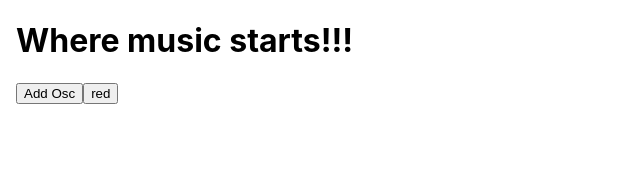
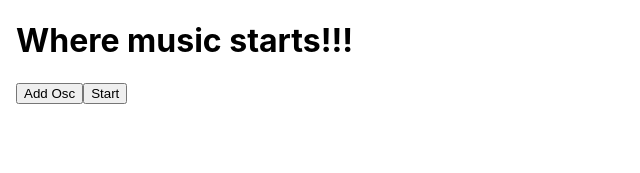
Before and after one commit to jacob-oreilly/softsono, a React (Vite) app: page / in a window 1280 px wide. Shown: the top 173 px of the page, without its empty margins (0-640 px from the left). Built offline with nearby package versions, Linux system fonts and the light colour scheme.

Commit message:
changing the overall start stop button to conditionally change when clicked.

```diff
--- a/src/App.tsx
+++ b/src/App.tsx
@@ -13,6 +13,7 @@ type Oscillator = {
 
 function App() {
   const [oscList, setOscList] = useState<Oscillator[]>([]);
+  const [startOscBtnValue, setStartOscBtnValue] = useState("Start");
   // const [mute, setMute] = useState(false);
 
   function createOsc() {
@@ -49,9 +50,11 @@ function App() {
     oscList.forEach(oscillator => {
       if (oscillator.audioCtx.state === "suspended") {
         oscillator.audioCtx.resume();
+        setStartOscBtnValue("Stop");
       }
       else {
         oscillator.audioCtx.suspend();
+        setStartOscBtnValue("Start");
       }
     });
 }
@@ -62,7 +65,7 @@ function App() {
         <h1>Where music starts!!!</h1>
         <div>
           <button onClick={createOsc}>Add Osc</button>
-          <button className="start-all" id="startAll" onClick={startStopOscillator}>red</button>
+          <button className="start-all" id="startAll" onClick={startStopOscillator}>{startOscBtnValue}</button>
         </div>
         <div className='instruments-container'>
           {oscList?.map((osc, index) => (
```
